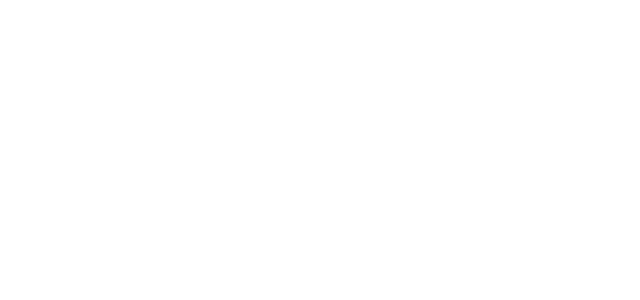
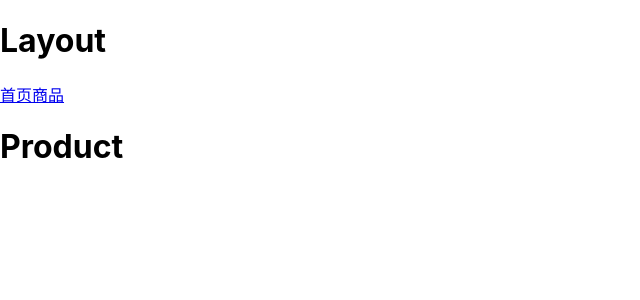
Before and after one commit to glimmer-treasure/learn-react, a React (Create React App) app: page /product in a window 1280 px wide. Before the commit this address had no page. Shown: the top 300 px of the page, without its empty margins (0-640 px from the left). Built offline with nearby package versions, Linux system fonts and the light colour scheme.

Commit message:
feat: 添加Outlet组件

```diff
--- a/src/pages/ReactRouterPage.js
+++ b/src/pages/ReactRouterPage.js
@@ -1,4 +1,4 @@
-import {BrowserRouter as Router, Routes, Route, Link } from 'react-router-dom'
+import {BrowserRouter as Router, Routes, Route, Link, Outlet } from 'react-router-dom'
 
 
 const Home = (props) => {
@@ -17,12 +17,26 @@
     )
 }
 
+const Layout = (props) => {
+    return (
+        <div>
+            <h1>Layout</h1>
+            <Link to='/'>首页</Link>
+            <Link to='/product'>商品</Link>
+            <Outlet />
+        </div>
+    )
+}
+
 const ReactRouterPage = (props) => {
     return (
         <div className="react-router-page">
             <Router>
                 <Routes>
-                    <Route index element={Home}></Route>
+                    <Route path='/' element={<Layout />}>
+                        <Route index element={<Home />} />
+                        <Route path='product' element={<Product />} />
+                    </Route>
                 </Routes>
             </Router>
         </div>
```
